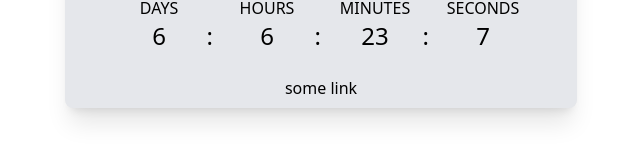
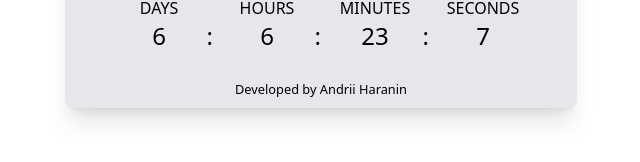
Before and after one commit to Nedilko/timer, a React (Create React App) app: page / in a window 1280 px wide. Shown: the part 252-414 px from the top of the page, without its empty margins (319-959 px from the left). Built offline with nearby package versions, Linux system fonts and the light colour scheme; the HTML template or start-up script is replaced by a standard one.

Commit message:
Update footer

```diff
--- a/src/App.jsx
+++ b/src/App.jsx
@@ -1,8 +1,8 @@
 import settingsIcon from './assets/settings.svg'
 import ToggleSwitch from './components/ToggleSwitch'
 import Countdown from './components/Countdown'
-import { TARGET_DATE } from './settings'
-import {useState} from "react";
+import {TARGET_DATE} from './settings'
+import React, { useState }  from 'react';
 
 function App() {
     const [isOn, setIsOn] = useState(true)
@@ -43,7 +43,7 @@ function App() {
           </div>
         </main>
         <footer className="p-2 text-center dark:text-cyan-50">
-          <a href="#">some link</a>
+          <small>Developed by Andrii Haranin</small>
         </footer>
       </div>
   )
```
